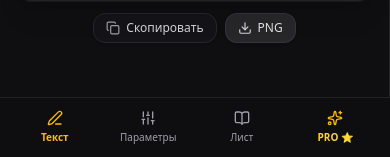
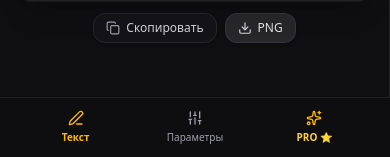
Before and after one commit to Rsych09/Handwritter, a FastAPI app: page / in a window 390 px wide. Shown: the part 1171-1328 px from the top of the page. Run offline with FastAPI, Linux system fonts and the light colour scheme; some libraries are stand-ins or nearby versions.

Commit message:
refactor: simplify mobile bottom navigation by removing redundant sheet tab

```diff
--- a/templates/index.html
+++ b/templates/index.html
@@ -651,7 +651,7 @@
     </div>
 
     <!-- Mobile Bottom Navigation Bar (Telegram Friendly) -->
-    <nav class="md:hidden bg-[#0f0f12]/95 backdrop-blur-lg border-t border-zinc-800/80 px-2 py-1.5 flex justify-around items-center z-30 shrink-0 select-none">
+    <nav class="md:hidden bg-[#0f0f12]/95 backdrop-blur-lg border-t border-zinc-800/80 px-4 py-1.5 flex justify-around items-center z-30 shrink-0 select-none">
         <button id="mobileNavText" class="flex-1 py-1.5 flex flex-col items-center gap-1 text-amber-400 text-[10px] font-semibold transition-all">
             <i data-lucide="edit-3" class="w-4 h-4"></i>
             <span>Текст</span>
@@ -659,10 +659,6 @@
         <button id="mobileNavSettings" class="flex-1 py-1.5 flex flex-col items-center gap-1 text-zinc-400 hover:text-zinc-200 text-[10px] font-medium transition-all">
             <i data-lucide="sliders" class="w-4 h-4"></i>
             <span>Параметры</span>
-        </button>
-        <button id="mobileNavPreview" class="flex-1 py-1.5 flex flex-col items-center gap-1 text-zinc-400 hover:text-zinc-200 text-[10px] font-medium transition-all relative">
-            <i data-lucide="book-open" class="w-4 h-4"></i>
-            <span>Лист</span>
         </button>
         <button id="mobileNavTariffs" class="flex-1 py-1.5 flex flex-col items-center gap-1 text-amber-300 hover:text-amber-200 text-[10px] font-semibold transition-all">
             <i data-lucide="sparkles" class="w-4 h-4 text-amber-400"></i>
@@ -934,11 +930,10 @@
         const previewPanel = document.getElementById('previewPanel');
         const mobileNavText = document.getElementById('mobileNavText');
         const mobileNavSettings = document.getElementById('mobileNavSettings');
-        const mobileNavPreview = document.getElementById('mobileNavPreview');
         const mobileNavTariffs = document.getElementById('mobileNavTariffs');
 
         function setMobileTab(activeNavId) {
-            [mobileNavText, mobileNavSettings, mobileNavPreview, mobileNavTariffs].forEach(btn => {
+            [mobileNavText, mobileNavSettings, mobileNavTariffs].forEach(btn => {
                 if (btn) btn.className = "flex-1 py-1.5 flex flex-col items-center gap-1 text-zinc-400 hover:text-zinc-200 text-[10px] font-medium transition-all";
             });
 
@@ -962,19 +957,6 @@
             sidebarPanel.classList.remove('hidden');
             previewPanel.classList.add('hidden');
             document.getElementById('tabBtnPaper').click();
-        });
-
-        mobileNavPreview?.addEventListener('click', () => {
-            setMobileTab('mobileNavPreview');
-            sidebarPanel.classList.remove('hidden');
-            previewPanel.classList.add('hidden');
-            document.getElementById('tabBtnText').click();
-            setTimeout(() => {
-                const previewSec = document.getElementById('inlinePreviewSection');
-                if (previewSec) {
-                    previewSec.scrollIntoView({ behavior: 'smooth', block: 'start' });
-                }
-            }, 60);
         });
 
         mobileNavTariffs?.addEventListener('click', () => {
```
